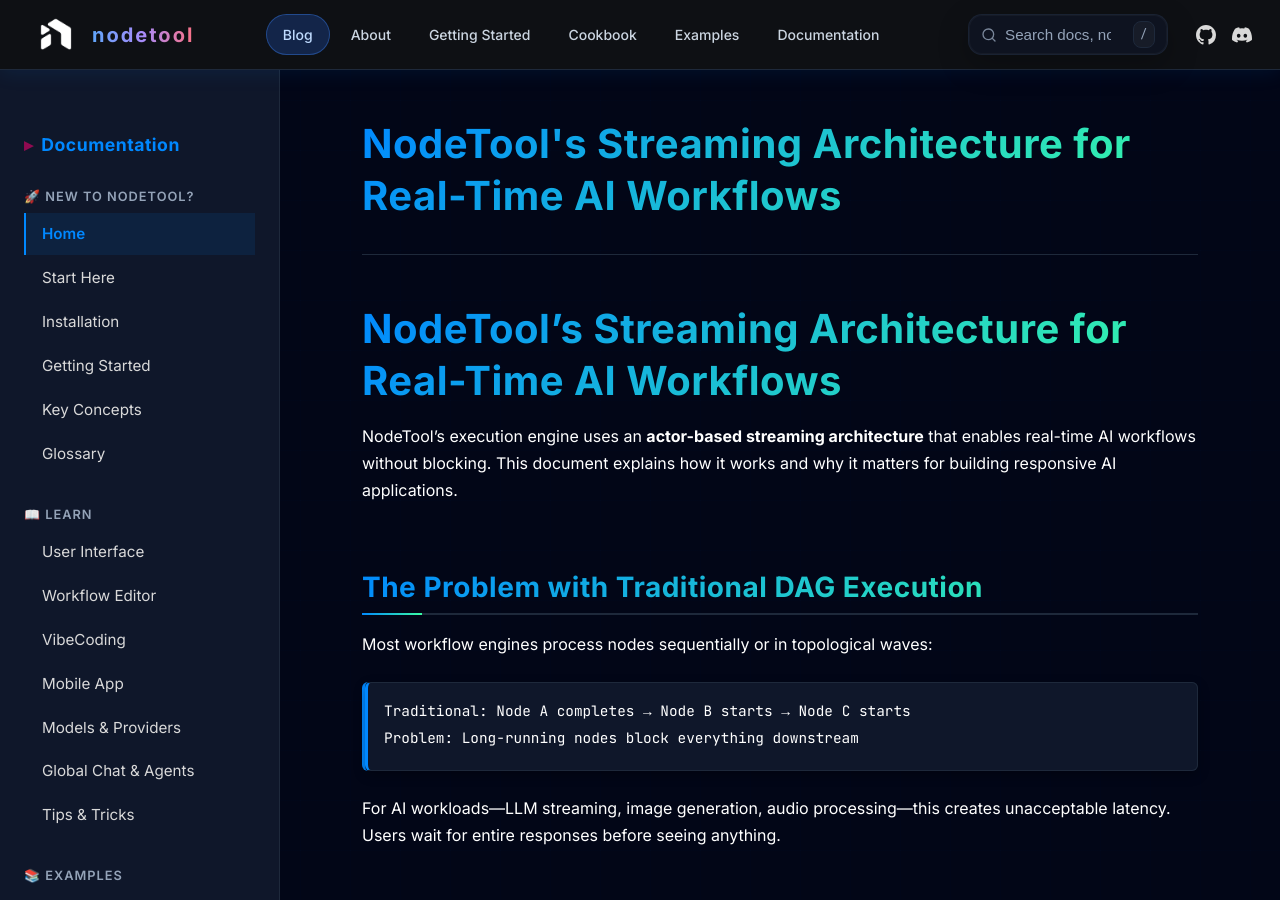
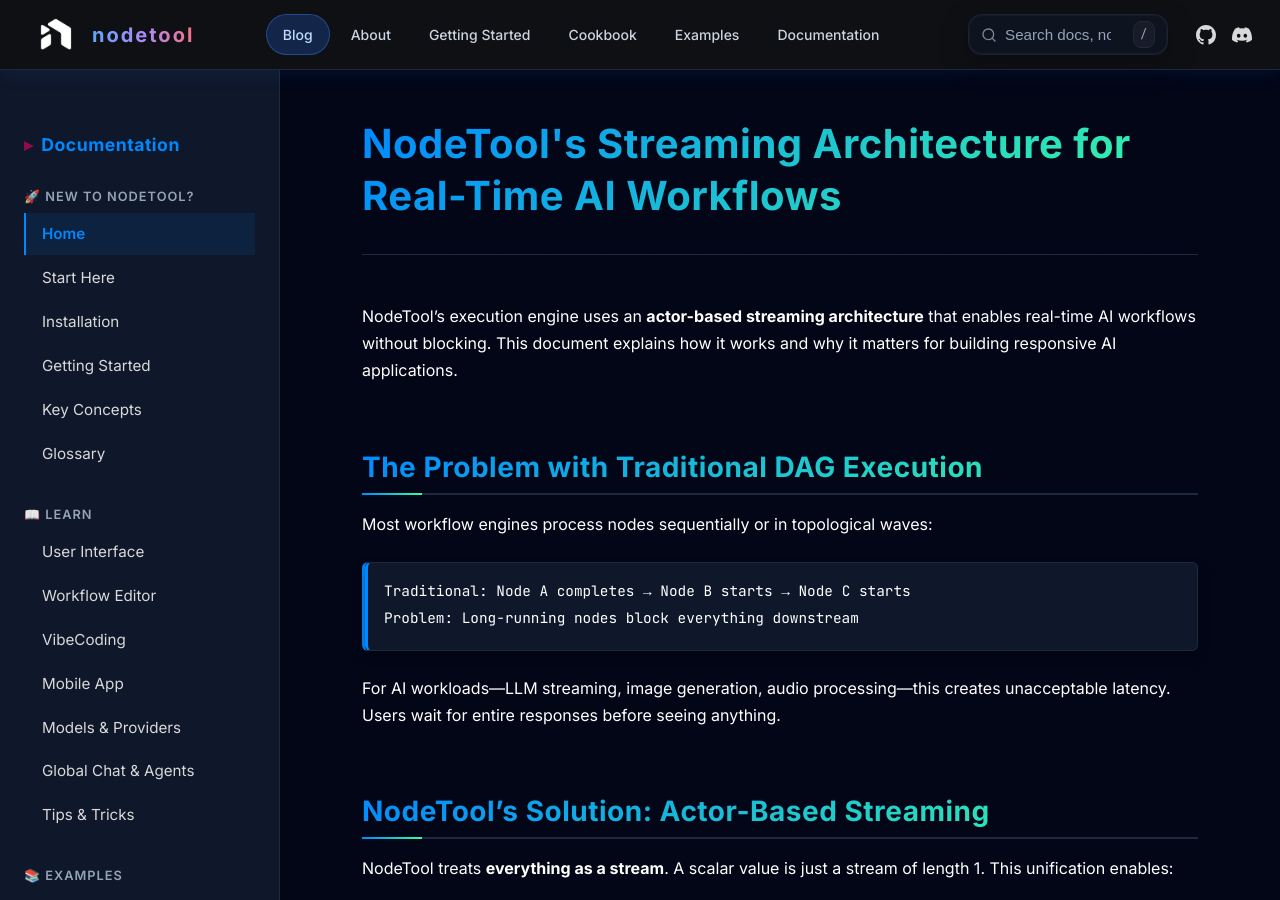
Before and after one commit to nodetool-ai/blog, a Jekyll site: the page built from _posts/2026-02-04-streaming-architecture.md, in a window 1280 px wide and 900 px high. Built offline with Jekyll 4.4.1, drawn with Linux system fonts in a browser that asks for light colours.

Commit message:
Remove title from streaming architecture document
Removed the title from the streaming architecture document.

```diff
--- a/_posts/2026-02-04-streaming-architecture.md
+++ b/_posts/2026-02-04-streaming-architecture.md
@@ -5,8 +5,6 @@
 categories: [technical, architecture]
 tags: [nodetool, streaming, architecture, ai, workflows, real-time]
 ---
-
-# NodeTool's Streaming Architecture for Real-Time AI Workflows
 
 NodeTool's execution engine uses an **actor-based streaming architecture** that enables real-time AI workflows without blocking. This document explains how it works and why it matters for building responsive AI applications.
 
```
